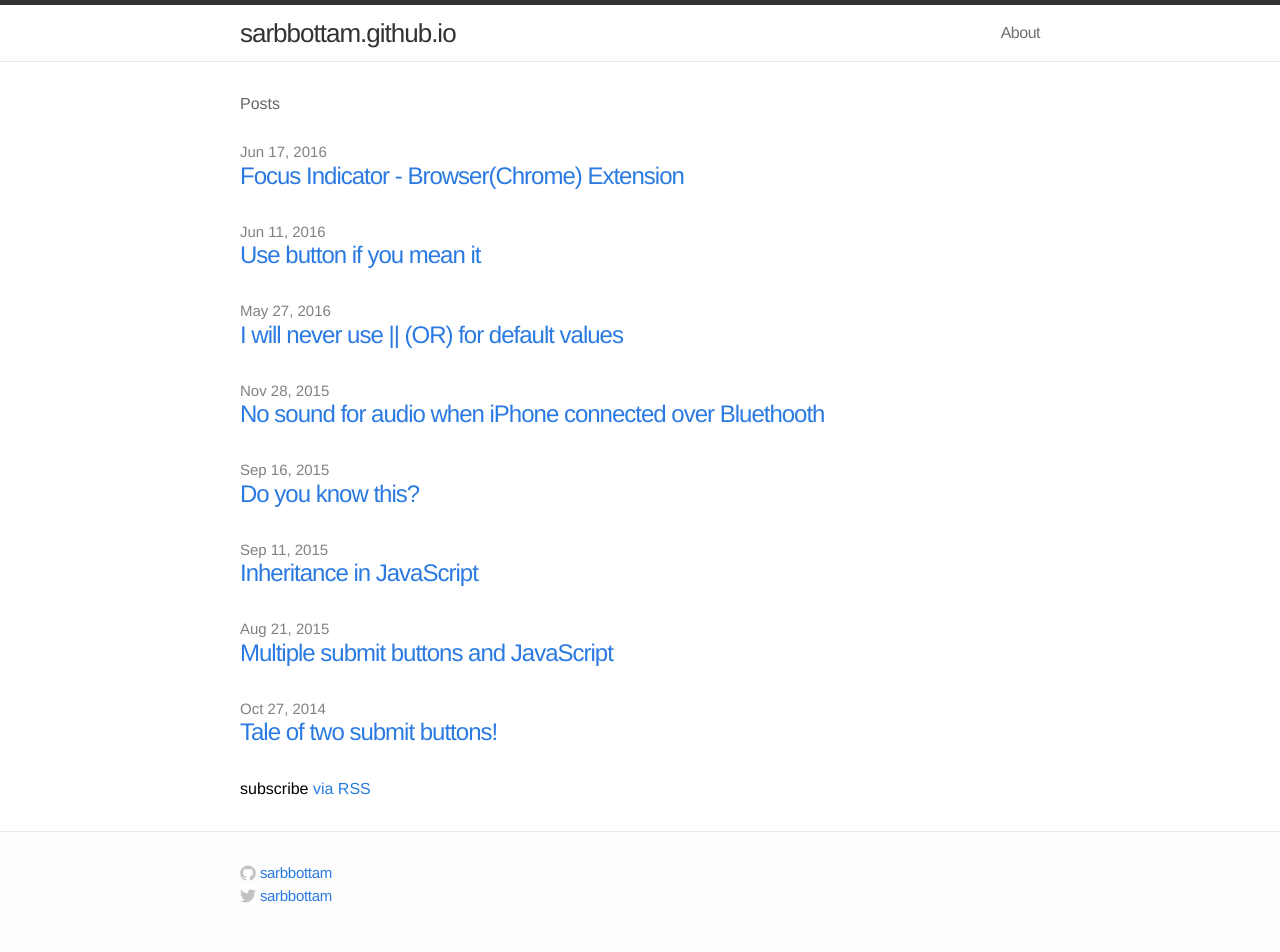
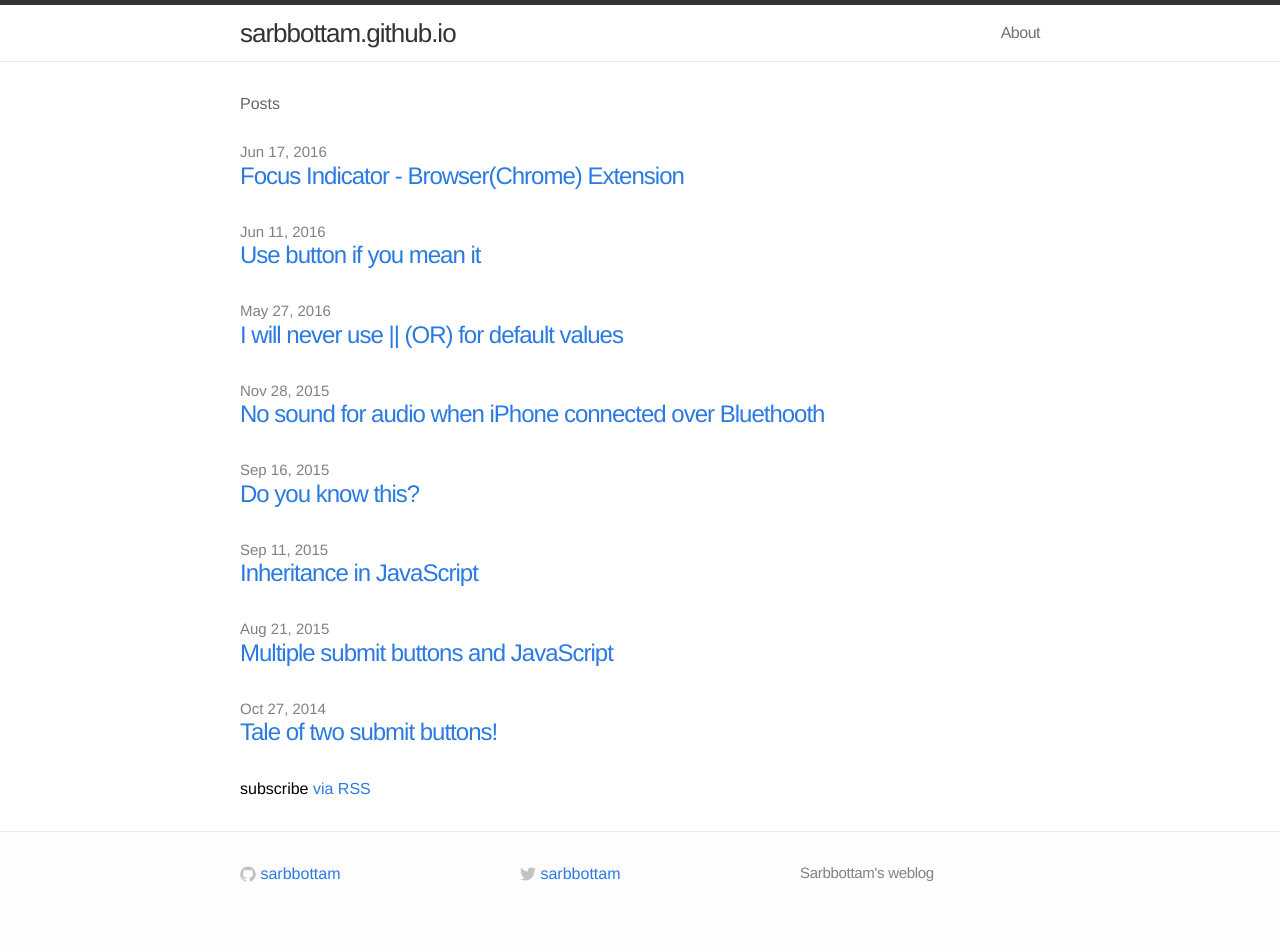
Before and after one commit to sarbbottam/sarbbottam.github.io, a Jekyll site: the page built from index.html, in a window 1280 px wide. Built offline with Jekyll 4.4.1, drawn with Linux system fonts in a browser that asks for light colours; after the commit the page ends 931 px from its top, so only the background shows below that.

Commit message:
refactor(footer): updated footer layout

```diff
--- a/_includes/footer.html
+++ b/_includes/footer.html
@@ -12,8 +12,6 @@
     </div> -->
 
     <div class="footer-col-1 column">
-      <ul>
-        {% if site.github_username %}<li>
       <a href="https://github.com/{{ site.github_username }}">
         <span class="icon github">
           <svg version="1.1" class="github-icon-svg" xmlns="http://www.w3.org/2000/svg" xmlns:xlink="http://www.w3.org/1999/xlink" x="0px" y="0px"
@@ -31,8 +29,8 @@
         </span>
         <span class="username">{{ site.github_username }}</span>
       </a>
-        </li>{% endif %}
-        {% if site.twitter_username %}<li>
+    </div>
+    <div class="footer-col-1 column">
       <a href="https://twitter.com/{{ site.twitter_username }}">
         <span class="icon twitter">
           <svg version="1.1" class="twitter-icon-svg" xmlns="http://www.w3.org/2000/svg" xmlns:xlink="http://www.w3.org/1999/xlink" x="0px" y="0px"
@@ -48,13 +46,10 @@
         </span>
         <span class="username">{{ site.twitter_username }}</span>
       </a>
-        </li>{% endif %}
-      </ul>
     </div>
-
-    <!-- <div class="footer-col-3 column">
+    <div class="footer-col-2 column">
       <p class="text">{{ site.description }}</p>
-    </div> -->
+    </div>
 
   </div>
 
```
Lines whose indentation alone changed are shown as unchanged.
